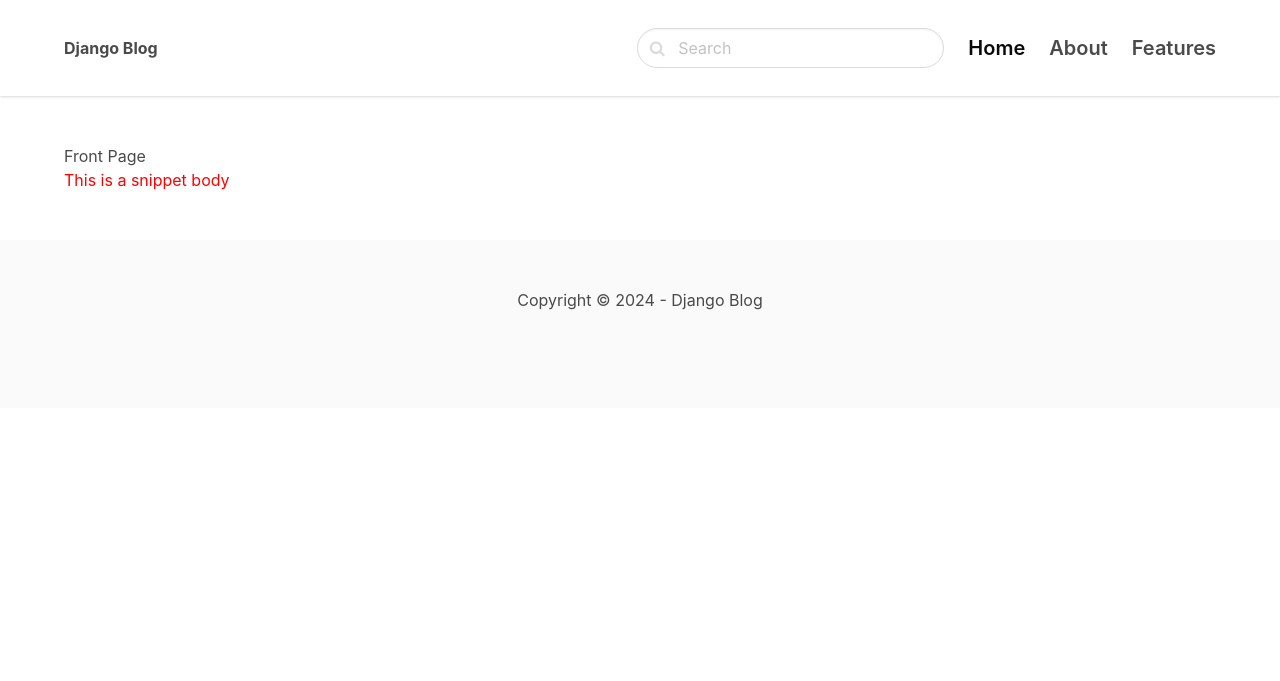
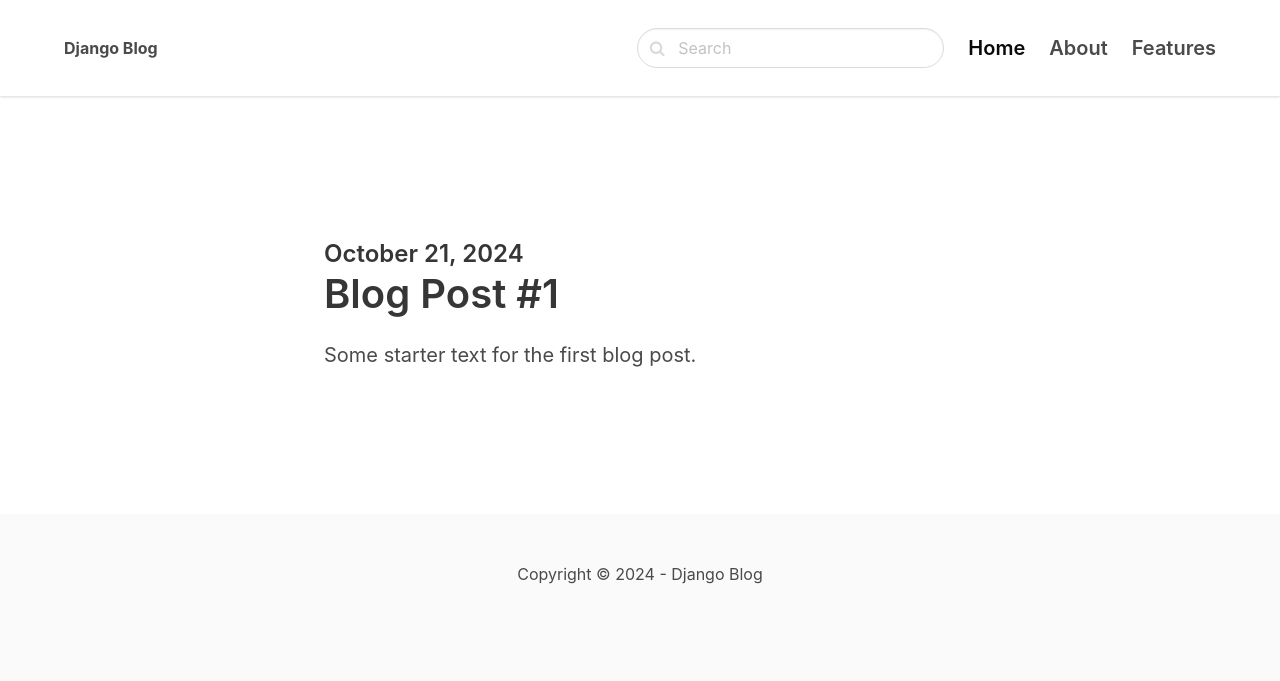
Before and after one commit to jenstem/django-blog, a Django app: page / in a window 1280 px wide. Shown: the top 681 px of the page. Run offline with Django 3.2, Linux system fonts and the light colour scheme.

Commit message:
Remove snippet + add html to frontpage.html for blog post

```diff
--- a/myblog/templates/personal/frontpage.html
+++ b/myblog/templates/personal/frontpage.html
@@ -3,9 +3,21 @@
 {% block title %}Home | {% endblock %}
 
 {% block content %}
-    <div>
-
-        <h2>Front Page</h2>
-        {% include 'personal/snippets/body_snippet.html' %}
+<section class="hero">
+    <div class="hero-body">
+        <div class="container">
+            <section class="section">
+                <div class="columns">
+                    <div class="column is-8 is-offset-2">
+                        <div class="content is-medium">
+                            <h2 class="subtitle is-4">October 21, 2024</h2>
+                            <h1 class="title">Blog Post #1</h1>
+                            <p>Some starter text for the first blog post.</p>
+                        </div>
+                    </div>
+                </div>
+            </section>
+        </div>
     </div>
+</section>
 {% endblock %}
--- a/myblog/templates/personal/snippets/body_snippet.html
+++ b/myblog/templates/personal/snippets/body_snippet.html
@@ -1 +1 @@
-<h1 style="color: red"> This is a snippet body </h1>
+<h1 style="color: red"> </h1>
```
